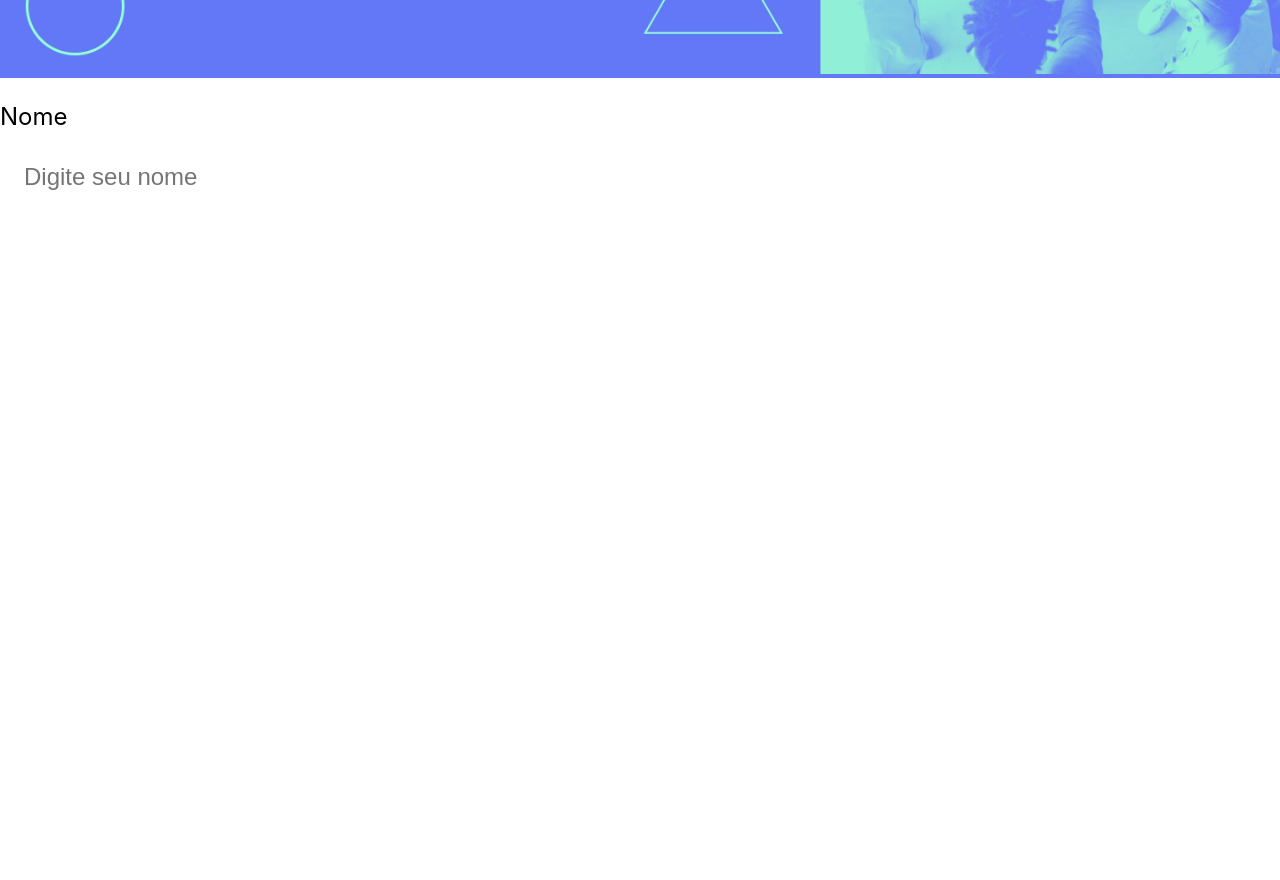
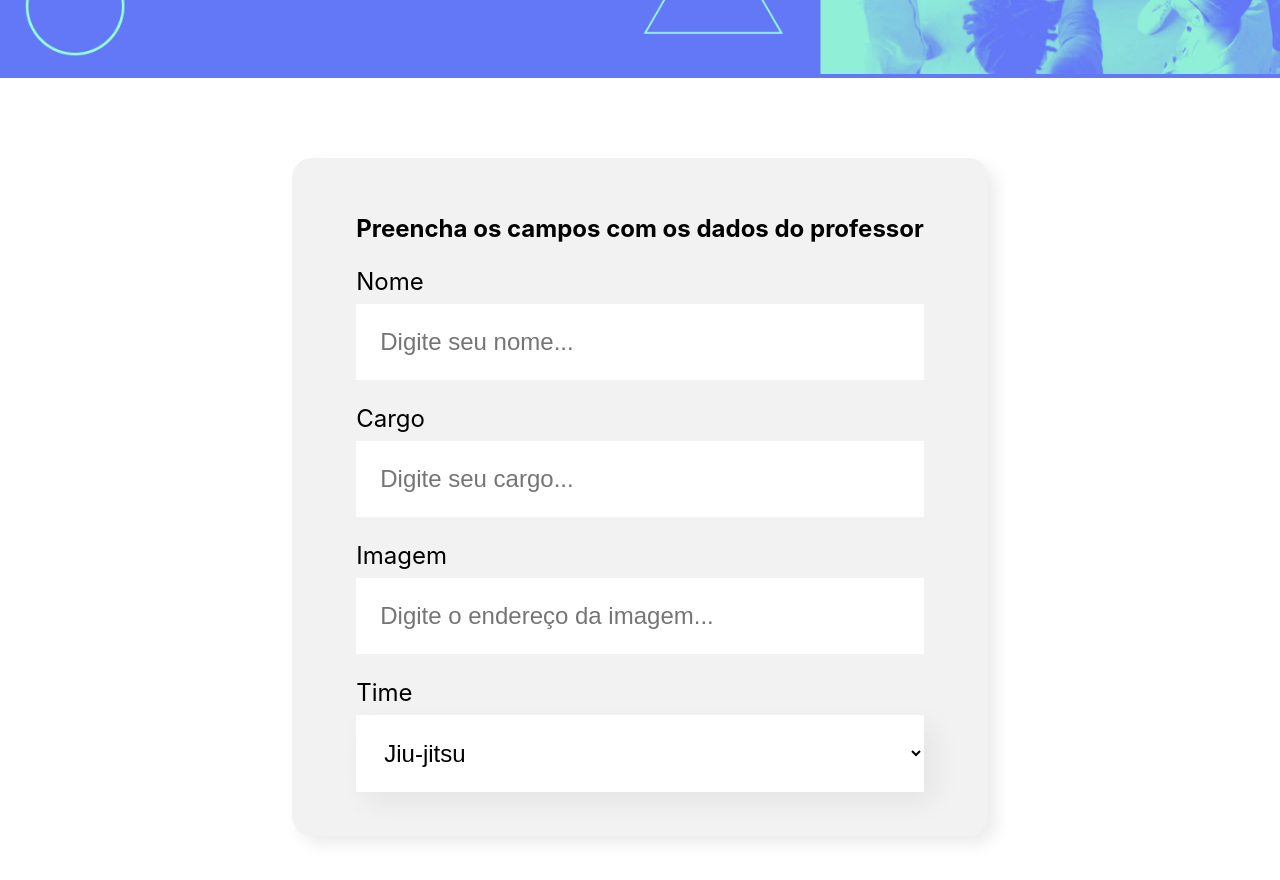
Before and after one commit to rafaelbucard/people-and-teams, a React (Create React App) app: page / in a window 1280 px wide. Shown: the part 420-1300 px from the top of the page. Before the commit the page ends 800 px from the top, so only its background shows below. Built offline with nearby package versions, Linux system fonts and the light colour scheme.

Commit message:
feat: create dropdown-list

```diff
--- a/src/App.js
+++ b/src/App.js
@@ -1,11 +1,11 @@
 import Banner from './components/Banner';
-import TextField from './components/TextField';
+import Form from './components/Form';
 
 function App() {
   return (
     <div className="App">
       <Banner/>
-      <TextField/>
+      <Form/>
     </div>
   );
 }
--- /dev/null
+++ b/src/components/DropdownList/DropdownList.css
@@ -0,0 +1,22 @@
+.dropdown-list {
+    display: block;
+    margin-bottom: 8px;
+    font-size: 24px;
+}
+
+
+.dropdown-list select {
+    background-color: #fff;
+    box-shadow: 10px 10px 30px rgba(0, 0, 0, 0.06);
+    width: 100%;
+    border: none;
+    font-size: 24px;
+    padding: 24px;
+    box-sizing: border-box;
+}
+
+.dropdown-list label {
+    display: block;
+    margin-bottom: 8px;
+    font-size: 24px;
+}
--- /dev/null
+++ b/src/components/DropdownList/index.js
@@ -0,0 +1,15 @@
+import './DropdownList.css'
+
+const DropdownList = (props) =>{
+
+    return (
+        <div className = "dropdown-list">
+            <label>{props.label}</label>
+            <select>
+                {props.items.map(item => <option key={item}>{item}</option>)}
+            </select>
+        </div>
+    )
+}
+
+export default DropdownList
--- /dev/null
+++ b/src/components/Form/Form.css
@@ -0,0 +1,13 @@
+.formulario {
+    display: flex;
+    justify-content: center;
+    margin: 80px 0;
+}
+
+.formulario form {
+    max-width: 80%;
+    background-color: #f2f2f2;
+    border-radius: 20px;
+    padding: 36px 64px;
+    box-shadow: 8px 8px 16px rgb(0,0,0, 0.08);
+}
--- /dev/null
+++ b/src/components/Form/index.js
@@ -0,0 +1,30 @@
+import './Form.css'
+import TextField from '../TextField';
+import DropdownList from '../DropdownList';
+
+const Form = () =>{
+
+    const teams = [
+        'Jiu-jitsu',
+        'Luta livre',
+        'Capoeira',
+        'Muay Thai',
+        'Judô',
+        'MMA',
+        'Box'
+    ]
+
+    return(
+        <section className='formulario'>
+            <form>
+                <h1>Preencha os campos com os dados do professor</h1>
+                <TextField label = "Nome" placeholder = "Digite seu nome"/>
+                <TextField label = "Cargo" placeholder = "Digite seu cargo"/>
+                <TextField label = "Imagem" placeholder = "Digite o endereço da imagem" />
+                <DropdownList label = "Time" items = {teams}/>
+            </form>
+        </section>
+    )
+}
+
+export default Form
--- a/src/components/TextField/index.js
+++ b/src/components/TextField/index.js
@@ -1,10 +1,11 @@
 import './TextField.css'
 
-const TextField = () => {
+const TextField = (props) => {
+    const placeholderString = `${props.placeholder}...`
     return (
         <div className="text-field">
-            <label>Nome</label>
-            <input placeholder='Digite seu nome'/>
+            <label>{props.label}</label>
+            <input placeholder={placeholderString}/>
         </div>
     )
 }
```
